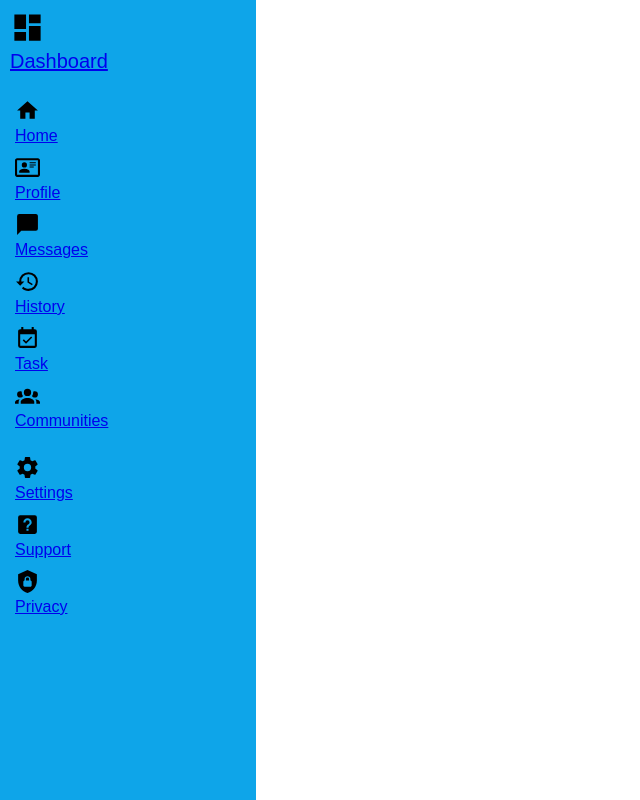
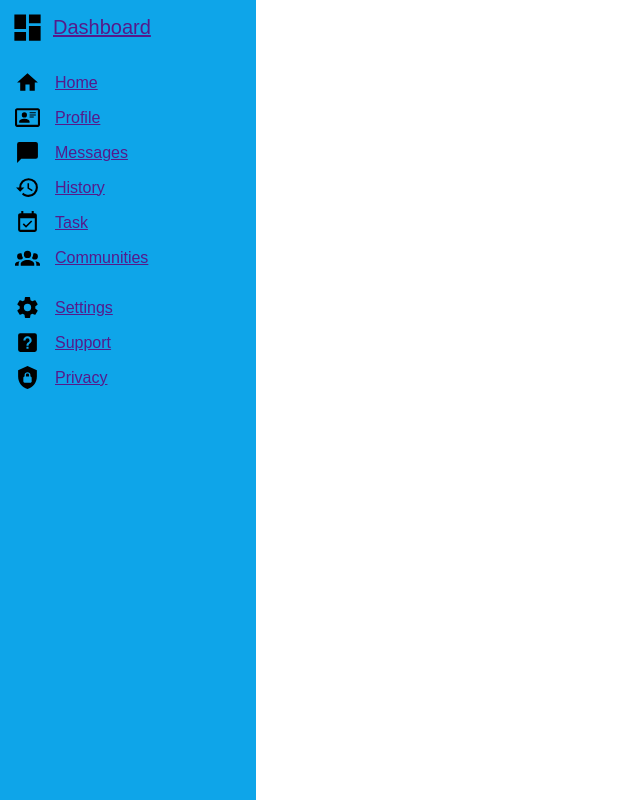
Before and after one commit to Phildeoner/admin-dashboard, a website: page index.html in a window 1280 px wide. Shown: the whole page, without its empty margins (0-640 px from the left). Drawn offline with Linux system fonts and the light colour scheme.

Commit message:
Update links in sidebar contents

```diff
--- a/index.html
+++ b/index.html
@@ -11,67 +11,47 @@
   <div class="main">
     <div class="sidebar">
       <div class="dashboard">
-        <a href="#" class="links">
         <img src="./Images/view-dashboard.svg" alt="Dashboard image">
-          <p>Dashboard</p>
-        </a>
+        <a href="" class="links"><p>Dashboard</p></a>
       </div>
       <div class="content">
         <div class="options">
-          <a href="#" class="links">
           <img src="./Images/home.svg" alt="Home image">
-            <p>Home</p>
-          </a>
+          <a href="" class="links"><p>Home</p></a>
         </div>
         <div class="options">
-          <a href="#" class="links">
           <img src="./Images/card-account-details-outline.svg" alt="profile image">
-            <p>Profile</p>
-          </a>
+          <a href="" class="links"><p>Profile</p></a>
         </div>
         <div class="options">
-          <a href="#" class="links">
           <img src="./Images/message.svg" alt="Message image">
-            <p>Messages</p>
-          </a>
+          <a href="" class="links"><p>Messages</p></a>
         </div>
         <div class="options">
-          <a href="#" class="links">
           <img src="./Images/history.svg" alt="History image">
-            <p>History</p>
-          </a>
+          <a href="" class="links"><p>History</p></a>
         </div>
         <div class="options">
-          <a href="#" class="links">
           <img src="./Images/calendar-check.svg" alt="Task image">
-            <p>Task</p>
-          </a>
+          <a href="" class="links"><p>Task</p></a>
         </div>
         <div class="options">
-          <a href="#" class="links">
           <img src="./Images/account-group.svg" alt="Communities image">
-            <p>Communities</p>
-          </a>
+          <a href="" class="links"><p>Communities</p></a>
         </div>
       </div>
       <div class="others">
         <div class="options">
-          <a href="#" class="links">
           <img src="./Images/cog.svg" alt="Settings image">
-            <p>Settings</p>
-          </a>
+          <a href="" class="links"><p>Settings</p></a>
         </div>
         <div class="options">
-          <a href="#" class="links">
           <img src="./Images/help-box.svg" alt="Support image">
-            <p>Support</p>
-          </a>
+          <a href="" class="links"><p>Support</p></a>
         </div>
         <div class="options">
-          <a href="#" class="links">
           <img src="./Images/shield-lock.svg" alt="Privacy image">
-            <p>Privacy</p>
-          </a>
+          <a href="" class="links"><p>Privacy</p></a>
         </div>
       </div>
     </div>
```
Lines whose indentation alone changed are shown as unchanged.
